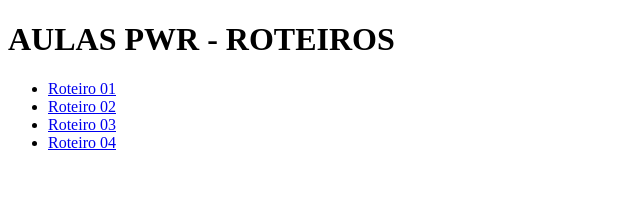
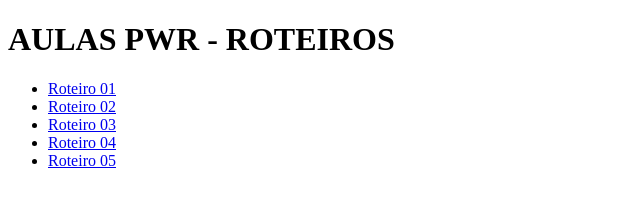
Before and after one commit to GabrielFLuz/gabrielfluz.github.io, a plain HTML site: page aulas_html/index.html in a window 1280 px wide. Shown: the full height of the page, 0-640 px from the left. Drawn offline with Linux system fonts and the light colour scheme.

Commit message:
Update index.html

```diff
--- a/aulas_html/index.html
+++ b/aulas_html/index.html
@@ -11,7 +11,8 @@
                 <li><a href="aulas_pwr/roteiro01.html">Roteiro 01</a><br /></li>
                 <li><a href="aulas_pwr/roteiro02.html">Roteiro 02</a><br /></li>
                 <li><a href="aulas_pwr/roteiro03.html">Roteiro 03</a><br /></li>
-                <li><a href="aulas_pwr/roteiro04.html">Roteiro 04</a></li>
+                <li><a href="aulas_pwr/roteiro04.html">Roteiro 04</a><br /></li>
+                <li><a href="aulas_pwr/roteiro05.html">Roteiro 05</a></li>
             </ul>
         </nav>
     </body>
```
